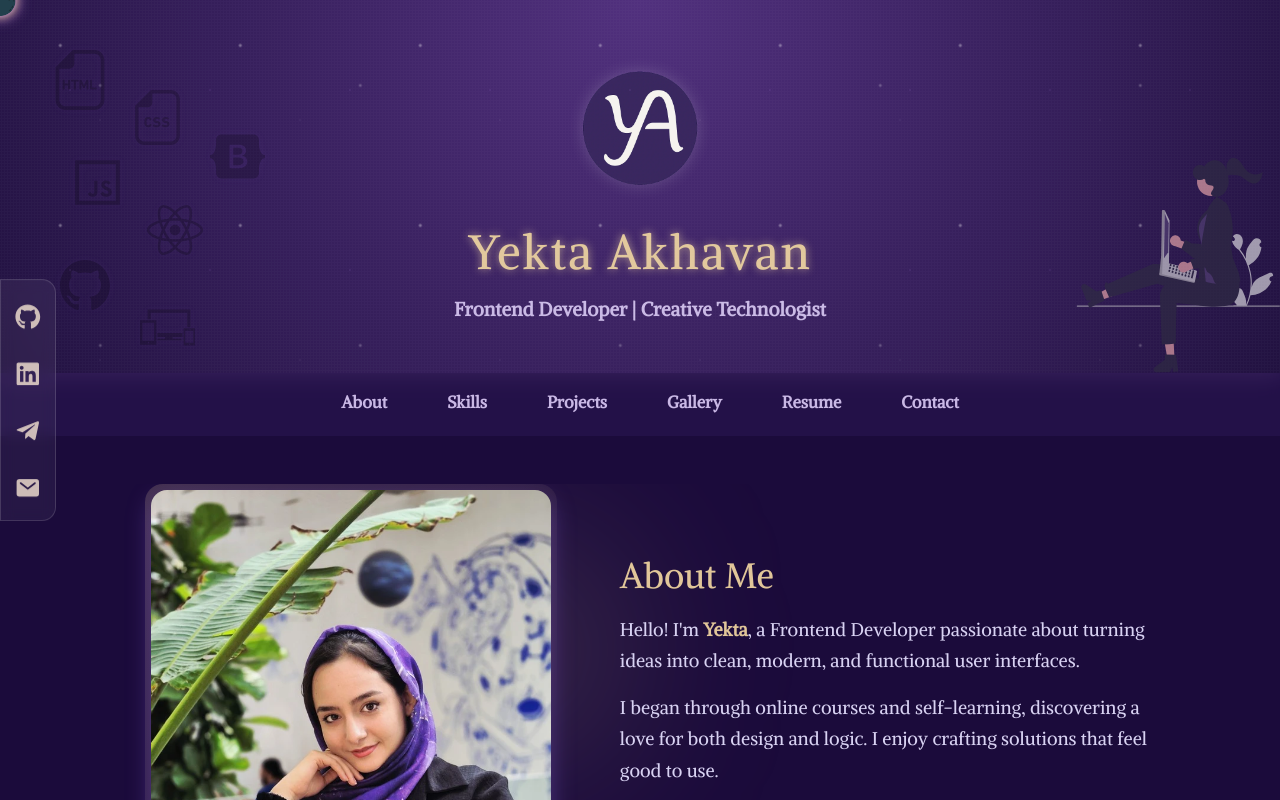
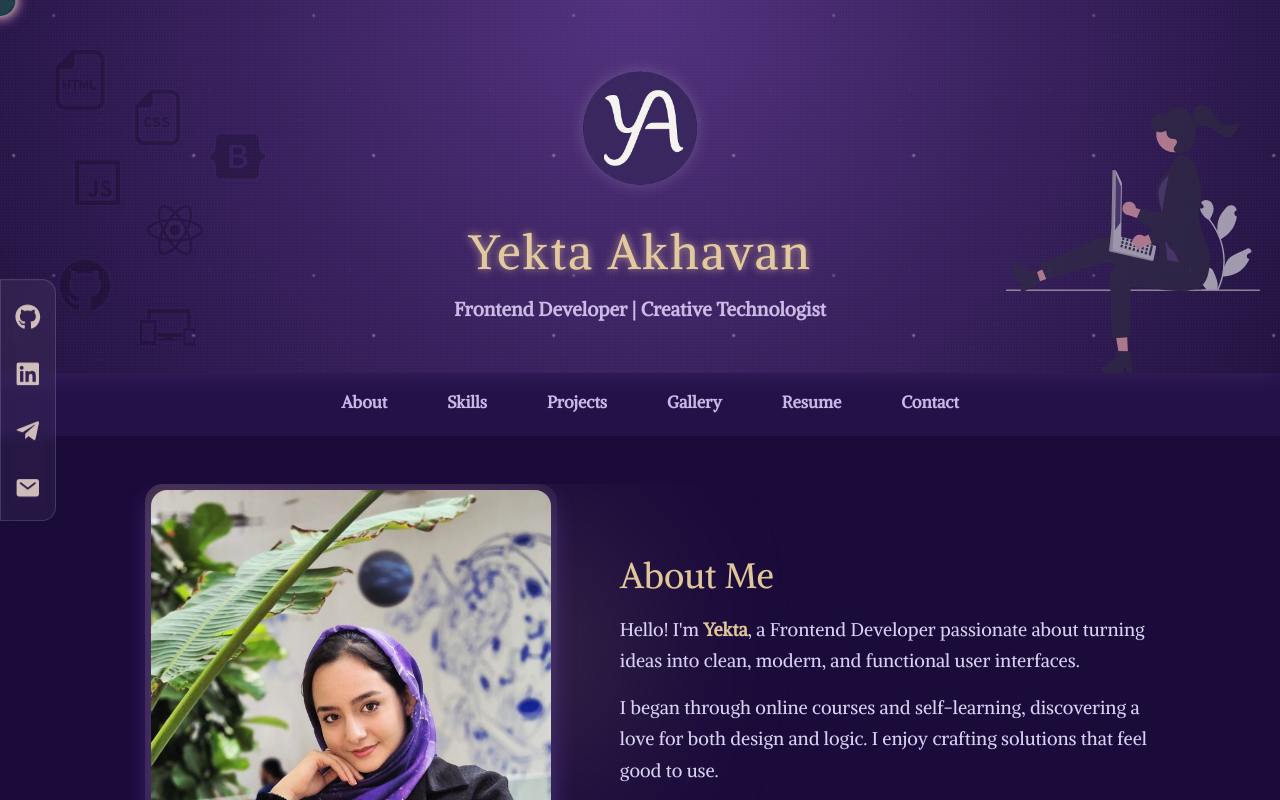
Before and after one commit to yektaakhavan/My-Portfolio, a React (Vite) app: page / in a window 1280 px wide. Shown: the top 800 px of the page. Built offline with nearby package versions, Linux system fonts and the light colour scheme.

Commit message:
update hheader file

```diff
--- a/src/Component/Header/MyHeader.css
+++ b/src/Component/Header/MyHeader.css
@@ -1,8 +1,8 @@
 .dev-illustration {
     position: absolute;
-    right: 0;
+    right: 20px;
     bottom: 0;
-    width: 400px;
+    width: 500px;
     opacity: 0.6;
     pointer-events: none;
     z-index: 0;
@@ -18,7 +18,7 @@
     z-index: 0;
 }
 
-.tech-icon {
+.header-tech-icon {
     position: absolute;
     opacity: 0.20;
     pointer-events: none;
@@ -71,7 +71,7 @@
 
 
 
-.tech-icon {
+.header-tech-icon {
     animation: floatIcons 6s ease-in-out infinite alternate;
 }
 
@@ -136,7 +136,7 @@
         radial-gradient(circle, rgba(255, 255, 255, 0.6) 0.8px, transparent 2px);
     background-size: 180px 180px, 260px 260px;
     opacity: 0.4;
-    animation: starsMove 90s linear infinite, starsTwinkle 4s ease-in-out infinite alternate;
+    animation: starsMove 35s linear infinite, starsTwinkle 4s ease-in-out infinite alternate;
     pointer-events: none;
     filter: blur(0.3px);
 }
@@ -209,7 +209,7 @@
 }
 
 @media (max-width:768px) {
-    .tech-icon {
+    .header-tech-icon {
         display: none;
     }
 }
--- a/src/Component/Header/MyHeader.jsx
+++ b/src/Component/Header/MyHeader.jsx
@@ -20,17 +20,21 @@ function MyHeader() {
 
         <img src={DevSvg} alt="" className="dev-illustration" />
 
-        <img src={HtmlIcon} alt="" className="tech-icon tech-html" />
-        <img src={CssIcon} alt="" className="tech-icon tech-css" />
-        <img src={JsIcon} alt="" className="tech-icon tech-js" />
-        <img src={ReactIcon} alt="" className="tech-icon tech-react" />
-        <img src={BootstrapIcon} alt="" className="tech-icon tech-bootstrap" />
+        <img src={HtmlIcon} alt="" className="header-tech-icon tech-html" />
+        <img src={CssIcon} alt="" className="header-tech-icon tech-css" />
+        <img src={JsIcon} alt="" className="header-tech-icon tech-js" />
+        <img src={ReactIcon} alt="" className="header-tech-icon tech-react" />
+        <img
+          src={BootstrapIcon}
+          alt=""
+          className="header-tech-icon tech-bootstrap"
+        />
         <img
           src={ResponsiveIcon}
           alt=""
-          className="tech-icon tech-responsive"
+          className="header-tech-icon tech-responsive"
         />
-        <img src={GithybIcon} alt="" className="tech-icon tech-github" />
+        <img src={GithybIcon} alt="" className="header-tech-icon tech-github" />
 
         <Container>
           <img src={LogoFull} alt="Yekta Akhavan Logo" className="logo" />
```
